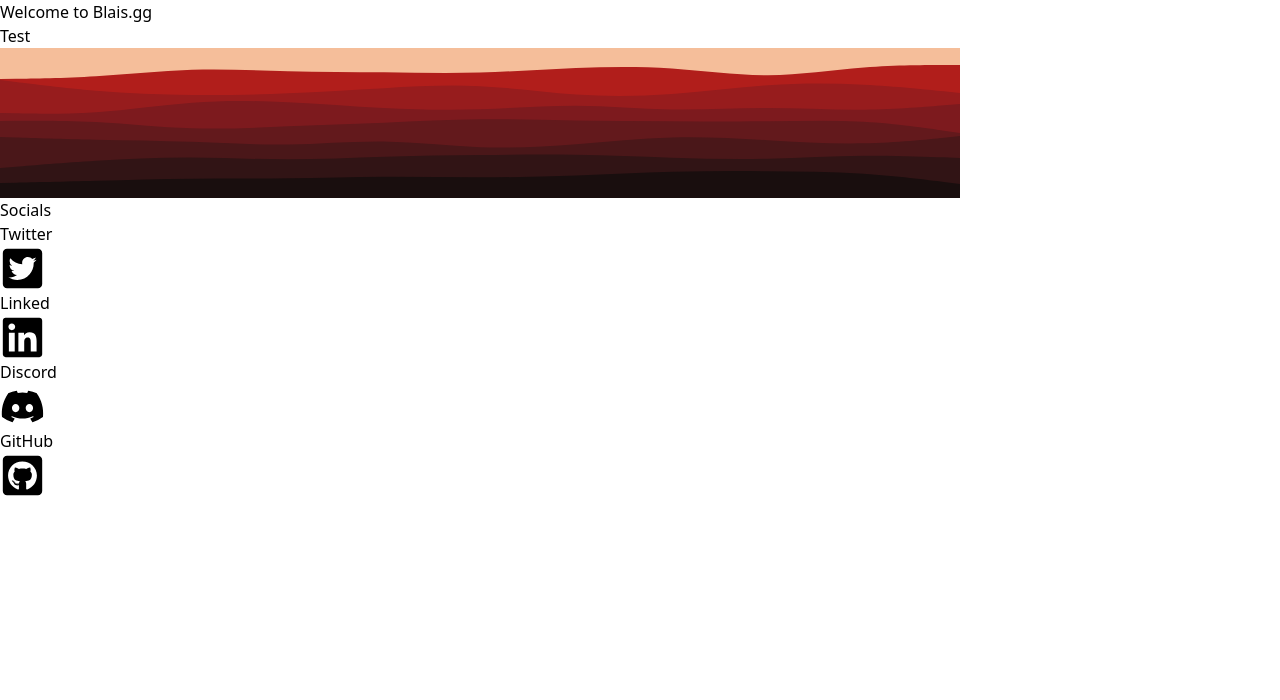
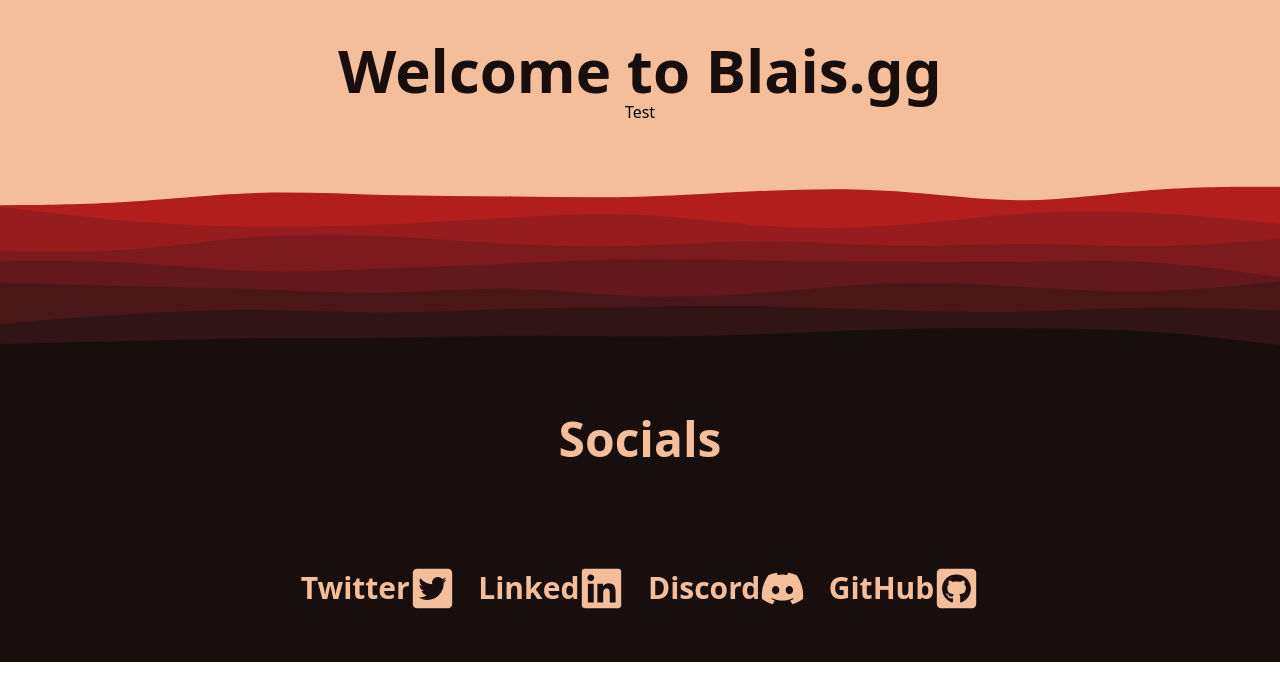
Before and after one commit to Blais3D/websitev2, a Next.js app: page / in a window 1280 px wide. Shown: the top 700 px of the page. Built offline with nearby package versions, Linux system fonts and the light colour scheme.

Commit message:
tailwind fix 4 or something?

```diff
--- a/tailwind.config.js
+++ b/tailwind.config.js
@@ -1,6 +1,7 @@
 module.exports = {
   content: [
-    "./pages/_app.tsx",
+    "./pages/**/*.{js,ts,jsx,tsx}",
+    "./components/**/*.{js,ts,jsx,tsx}",
   ],
   theme: {
     extend: {},
```
